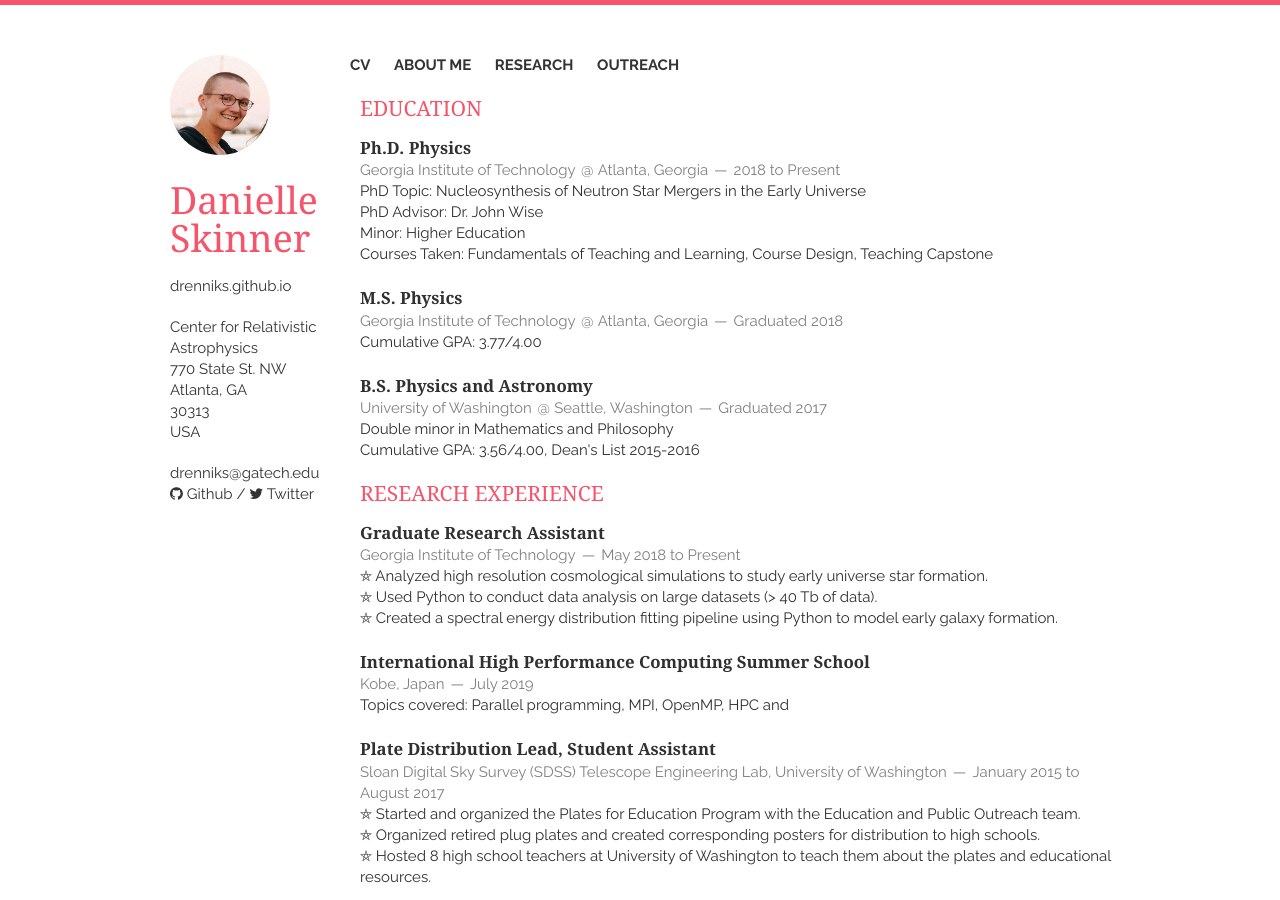
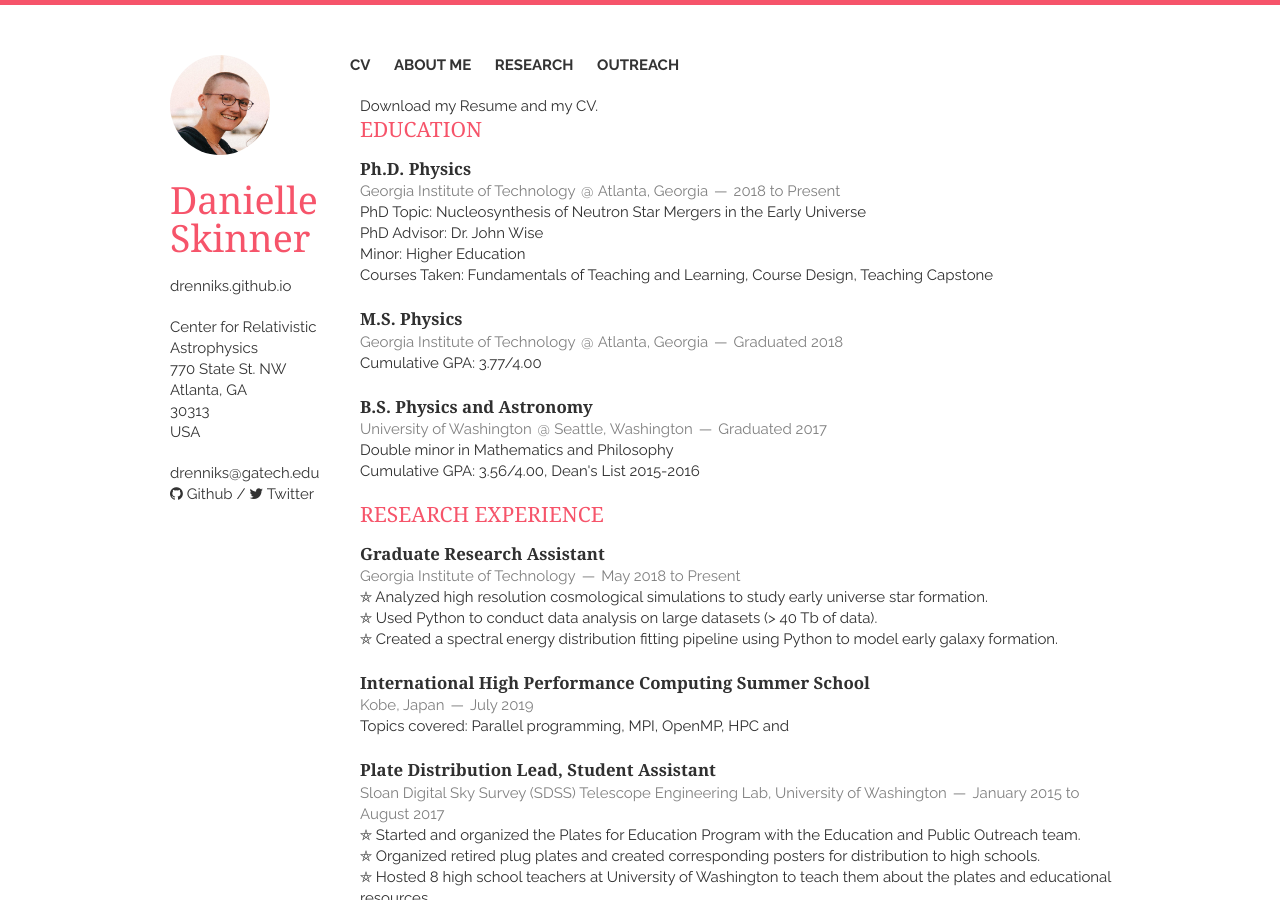
Before and after one commit to drenniks/drenniks.github.io, a Jekyll site: the page built from index.html, in a window 1280 px wide and 900 px high. Built offline with Jekyll 4.4.1, drawn with Linux system fonts in a browser that asks for light colours; nearby versions of some CDN libraries; the list of posts is cut into pages by our own code.

Commit message:
Adding downloads.

```diff
--- a/_includes/cv.html
+++ b/_includes/cv.html
@@ -1,5 +1,7 @@
 <section class="thirteen columns">
-    <h1>EDUCATION</h1>
+   Download my <a href="static/Danielle_Skinner_Resume.pdf" download>Resume</a> and my <a href="static/Danielle_Skinner_CV.pdf" download>CV</a>.
+
+	<h1>EDUCATION</h1>
 
     <article>
         <header>
```
Also changed, not shown: 2 other files.
